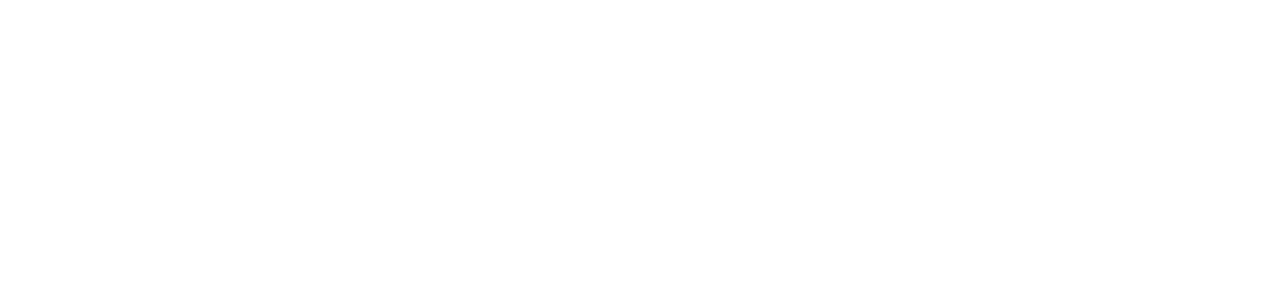
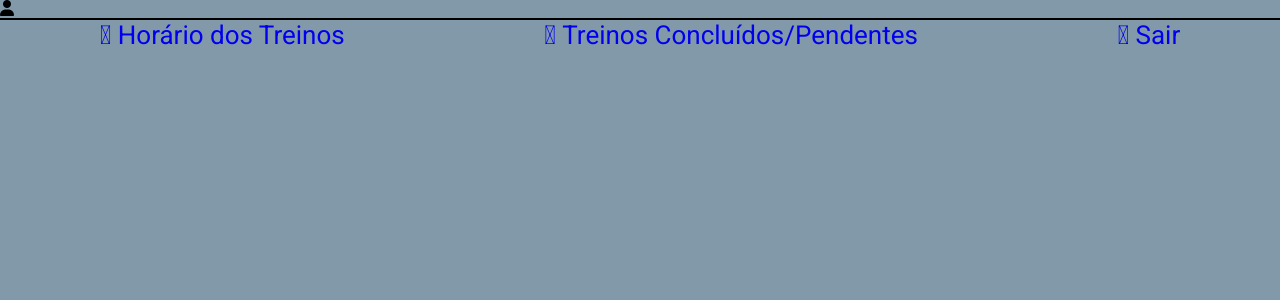
Before and after one commit to GuilhermeFio/Athenas, a React (Create React App) app in the folder frontend/: page /treinosFinalPend in a window 1280 px wide. Before the commit this address had no page. Shown: the top 300 px of the page. Built offline with nearby package versions, Linux system fonts and the light colour scheme.

Commit message:
Mais mudanças feitas.

```diff
--- a/frontend/src/components/abasMenu/index.jsx
+++ b/frontend/src/components/abasMenu/index.jsx
@@ -1,5 +1,5 @@
 import './index.scss'
-
+import {Link} from 'react-router-dom'
 export default function Menu (){
 
     return(
@@ -11,9 +11,9 @@
             <div className='barra'/>
 
             <div className='opcoes'>
-                <i class="fa-solid fa-calendar-days"> Horário dos Treinos </i>
-                <i class="fa-regular fa-calendar-check"> Treinos Concluídos/Pendentes </i>
-                <i class="fa-solid fa-right-from-bracket"> Sair </i>
+                <Link to = {'/horariosTreinos'}><i class="fa-solid fa-calendar-days"> Horário dos Treinos </i></Link>
+                <Link to = {'/treinosFinalPend'}><i class="fa-regular fa-calendar-check"> Treinos Concluídos/Pendentes </i></Link>
+                <Link to = {'/loginUsuario'}><i class="fa-solid fa-right-from-bracket"> Sair </i></Link>
             </div>
 
         </div>
--- a/frontend/src/pages/TreinosFinalizados/index.jsx
+++ /dev/null
@@ -1,13 +0,0 @@
-import './index.scss';
-import { Link } from 'react-router-dom'
-import Menu from '../../components/abasMenu'
-
-export default function TreinosFinalizados (){
-
-return(
-
-<Menu />
-
-)
-
-}
--- /dev/null
+++ b/frontend/src/pages/treinosFinalPend/index.jsx
@@ -0,0 +1,11 @@
+import './index.scss';
+import { Link } from 'react-router-dom'
+import Menu from '../../components/abasMenu'
+
+export default function TreinosFinalPend(){
+    return(
+        <div className="pagina-treinos-finpen">
+            <Menu />
+        </div>
+    )
+}
--- /dev/null
+++ b/frontend/src/pages/treinosFinalPend/index.scss
@@ -0,0 +1,4 @@
+.pagina-treinos-finpen{
+    background-color: #8299AA;
+    min-height: 100vh;
+}
--- a/frontend/src/router.jsx
+++ b/frontend/src/router.jsx
@@ -1,32 +1,22 @@
 import { BrowserRouter, Routes, Route} from "react-router-dom"
-
 import Landing from './pages/landingPage';
 import Login from './pages/loginUsuario';
 import AdicionarTreino from './pages/adicionarTreino';
 import HorarioTreinos from "./pages/horariosTreinos";
 import InfoClientes from "./pages/treinoCliente";
-import TreinosFinalizados from "./pages/treinosFinalizados";
-
+import TreinosFinalPend from "./pages/treinosFinalPend";
 
 export default function Navegacao(){
-
     return (
-
         <BrowserRouter>
             <Routes>
-
                 <Route path='/' element={<Landing />}> </Route>
                 <Route path='/loginUsuario' element={<Login />}> </Route>
                 <Route path='/adicionarTreino' element={<AdicionarTreino />}> </Route>
                 <Route path='/horariosTreinos' element={<HorarioTreinos />}> </Route>
                 <Route path='/treinoCliente' element={<InfoClientes />}> </Route>
-                <Route path='/treinosFinalizados' element={<TreinosFinalizados />}> </Route>
-
+                <Route path='/treinosFinalPend' element={<TreinosFinalPend />}> </Route>
             </Routes>
         </BrowserRouter>
-
-
     )
-
-
 }
```
Also changed, not shown: frontend/src/pages/TreinosFinalizados/index.scss (deleted).
